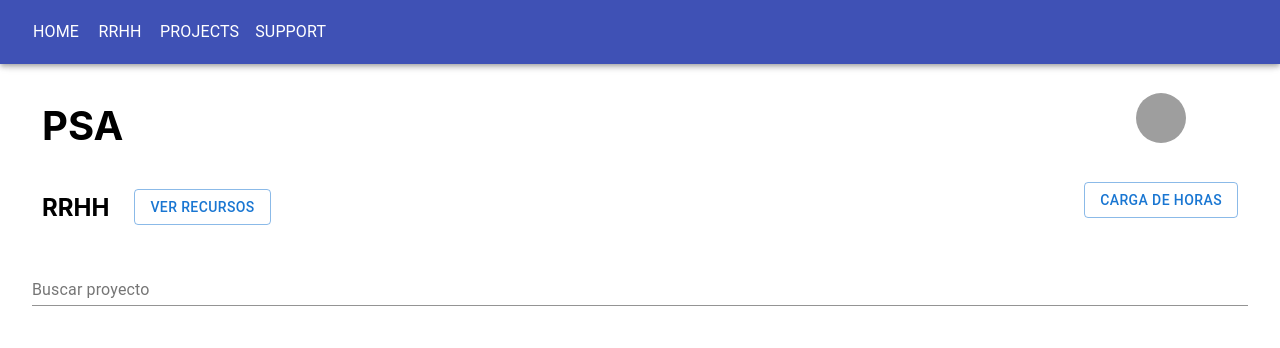
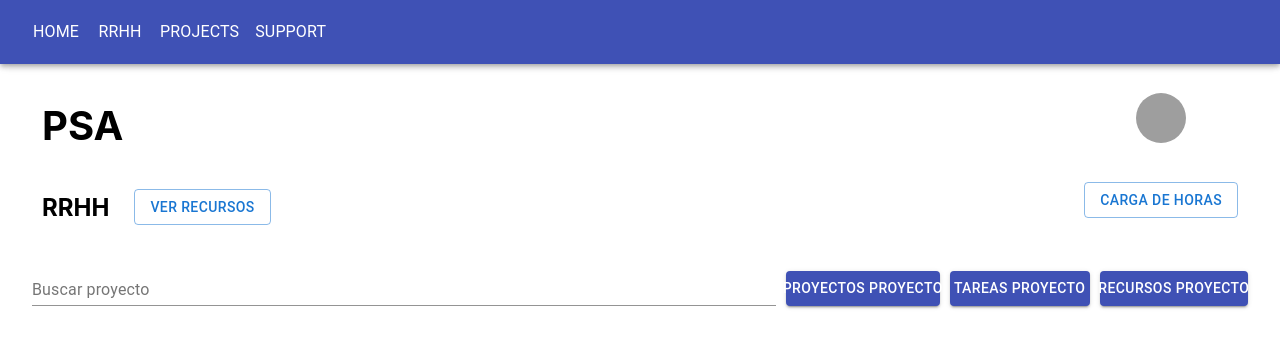
Before and after one commit to n-zu/aninfo_tribu_1_2022_1c, a Next.js app: page /rrhh in a window 1280 px wide. Shown: the top 348 px of the page. Built offline with nearby package versions, Linux system fonts and the light colour scheme; no server answers; grey boxes are pictures that could not be loaded.

Commit message:
Componentes del home de rrhh

```diff
--- a/src/components/common/ListBar.tsx
+++ b/src/components/common/ListBar.tsx
@@ -10,7 +10,8 @@ type BarProps = {
   create?: boolean;
 };
 
-const ListBar = ({ handleNew, label, options, routeFunction, create }: BarProps) => {
+
+export default function ListBar(props: { handleNew:  () => void; label: string; options: Options[]; routeFunction: Function }) {
   return (
     <div
       style={{
@@ -21,11 +22,10 @@ const ListBar = ({ handleNew, label, options, routeFunction, create }: BarProps)
       }}
     >
       <AutoComplete
-        options={options}
-        label={"Buscar " + label}
-        routeFunction={routeFunction}
-      />
-      {create ? <Button
+        options={props.options}
+        label={"Buscar " + props.label}
+        routeFunction={props.routeFunction} />
+      <Button
         style={{
           whiteSpace: "nowrap",
           padding: "0 2em",
@@ -34,13 +34,69 @@ const ListBar = ({ handleNew, label, options, routeFunction, create }: BarProps)
         }}
         variant="contained"
         color="primary"
-        onClick={handleNew}
+        onClick={props.handleNew}
       >
-        Crear {label}
-      </Button> : <></>}
+        Crear {props.label}
+      </Button>
 
     </div>
   );
-};
+}
 
-export default ListBar;
+export function ListBarRRHH(props: { handleNew:  () => void; label: string; options: Options[]; routeFunction: Function }) {
+  return (
+    <div
+      style={{
+        display: "flex",
+        alignItems: "flex-end",
+        gap: 10,
+        margin: "10px 0 20px",
+      }}
+    >
+      <AutoComplete
+        options={props.options}
+        label={"Buscar " + props.label}
+        routeFunction={props.routeFunction} />
+      <Button
+        style={{
+          whiteSpace: "nowrap",
+          padding: "0 2em",
+          height: "2.5em",
+          minWidth: "10em",
+        }}
+        variant="contained"
+        color="primary"
+        onClick={props.handleNew}
+      >
+        Proyectos {props.label}
+      </Button>
+      <Button
+        style={{
+          whiteSpace: "nowrap",
+          padding: "0 2em",
+          height: "2.5em",
+          minWidth: "10em",
+        }}
+        variant="contained"
+        color="primary"
+        onClick={props.handleNew}
+      >
+        Tareas {props.label}
+      </Button>
+      <Button
+        style={{
+          whiteSpace: "nowrap",
+          padding: "0 2em",
+          height: "2.5em",
+          minWidth: "10em",
+        }}
+        variant="contained"
+        color="primary"
+        onClick={props.handleNew}
+      >
+        Recursos {props.label}
+      </Button>
+
+    </div>
+  );
+}
--- a/src/pages/projects/index.tsx
+++ b/src/pages/projects/index.tsx
@@ -17,7 +17,6 @@ const Projects: NextPage = () => {
         label="proyecto"
         options={projectsData.projects}
         routeFunction={routeToProject}
-        create={true}
       />
       <ProjectsList {...projectsData} />
       <NewProjectModal
--- a/src/pages/rrhh/index.tsx
+++ b/src/pages/rrhh/index.tsx
@@ -1,9 +1,8 @@
 import type { NextPage } from "next";
-import ListBar from "../../components/common/ListBar";
+import { ListBarRRHH } from "../../components/common/ListBar";
 import LayoutHomeRRHH from "../../components/rrhh/LayoutHomeRRHH";
 import { useState } from "react";
 import { useProjects } from "../../services/projects";
-import ProjectsList from "../../components/projects/ProjectsList";
 import { routeToProject } from "../../util/util";
 
 
@@ -17,7 +16,7 @@ const Home: NextPage = () => {
   return (
     <div className="page">
       <LayoutHomeRRHH/>
-      <ListBar
+      <ListBarRRHH
         handleNew={() => setOpen(true)}
         label="proyecto"
         options={projectsData.projects}
```
